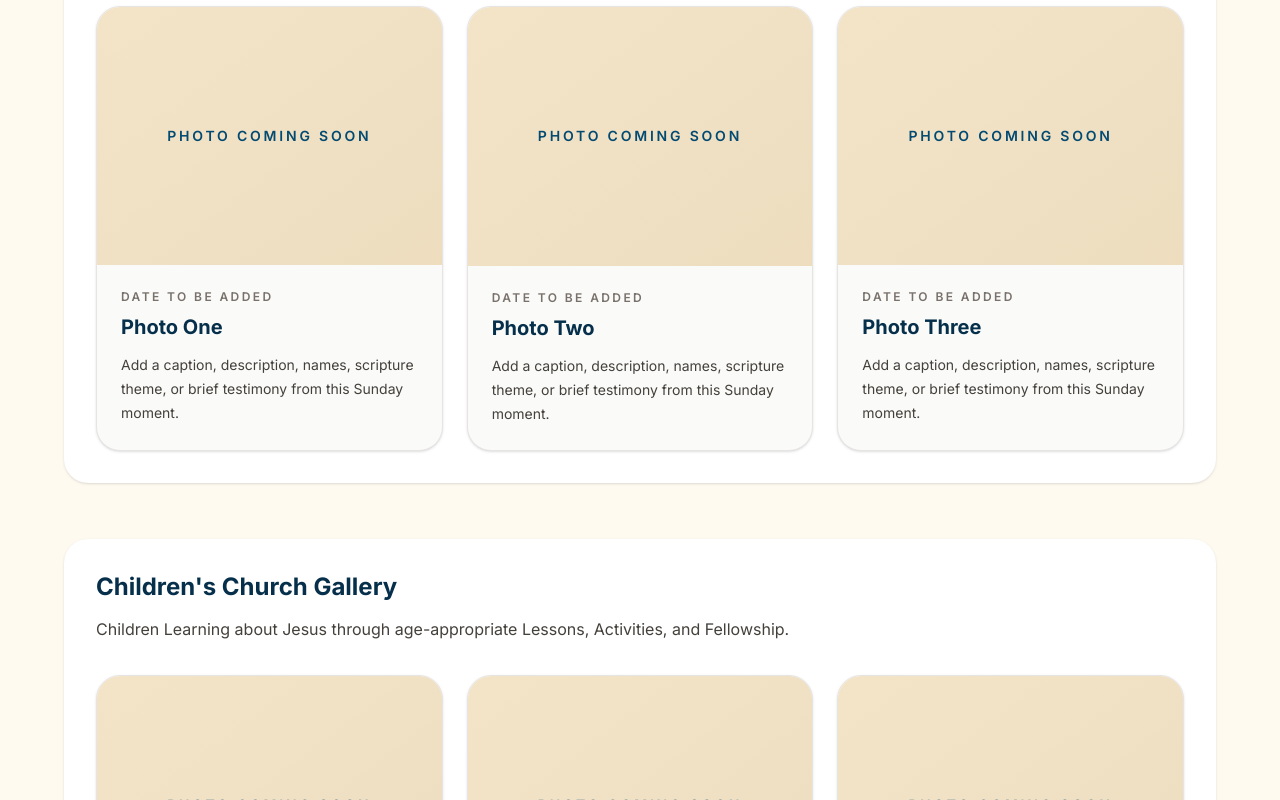
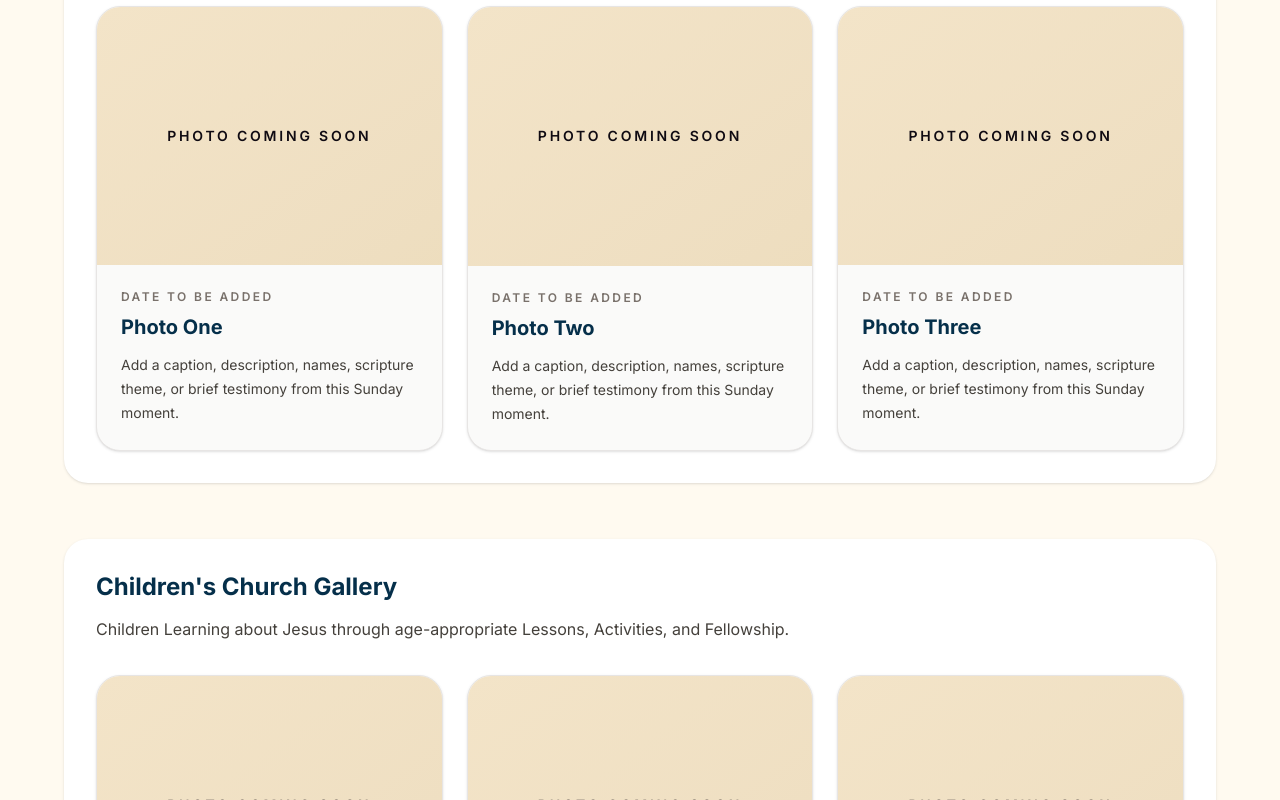
Before and after one commit to edesent/stillwater-christian-fellowship, a Next.js app: page /sunday-saints in a window 1280 px wide. Shown: the part 900-1700 px from the top of the page. Built offline with nearby package versions, Linux system fonts and the light colour scheme.

Commit message:
Refined Sunday Saints placeholder text color

```diff
--- a/src/app/sunday-saints/page.tsx
+++ b/src/app/sunday-saints/page.tsx
@@ -108,7 +108,7 @@ export default function SundaySaintsPage() {
                       className="overflow-hidden rounded-3xl border border-stone-200 bg-stone-50 shadow-sm"
                     >
                       <div className="flex aspect-[4/3] items-center justify-center bg-gradient-to-br from-cream to-gold/35 px-6 text-center">
-                        <span className="text-sm font-semibold uppercase tracking-[0.2em] text-sky-900">
+                        <span className="text-sm font-semibold uppercase tracking-[0.2em] text-ink">
                           Photo Coming Soon
                         </span>
                       </div>
```
